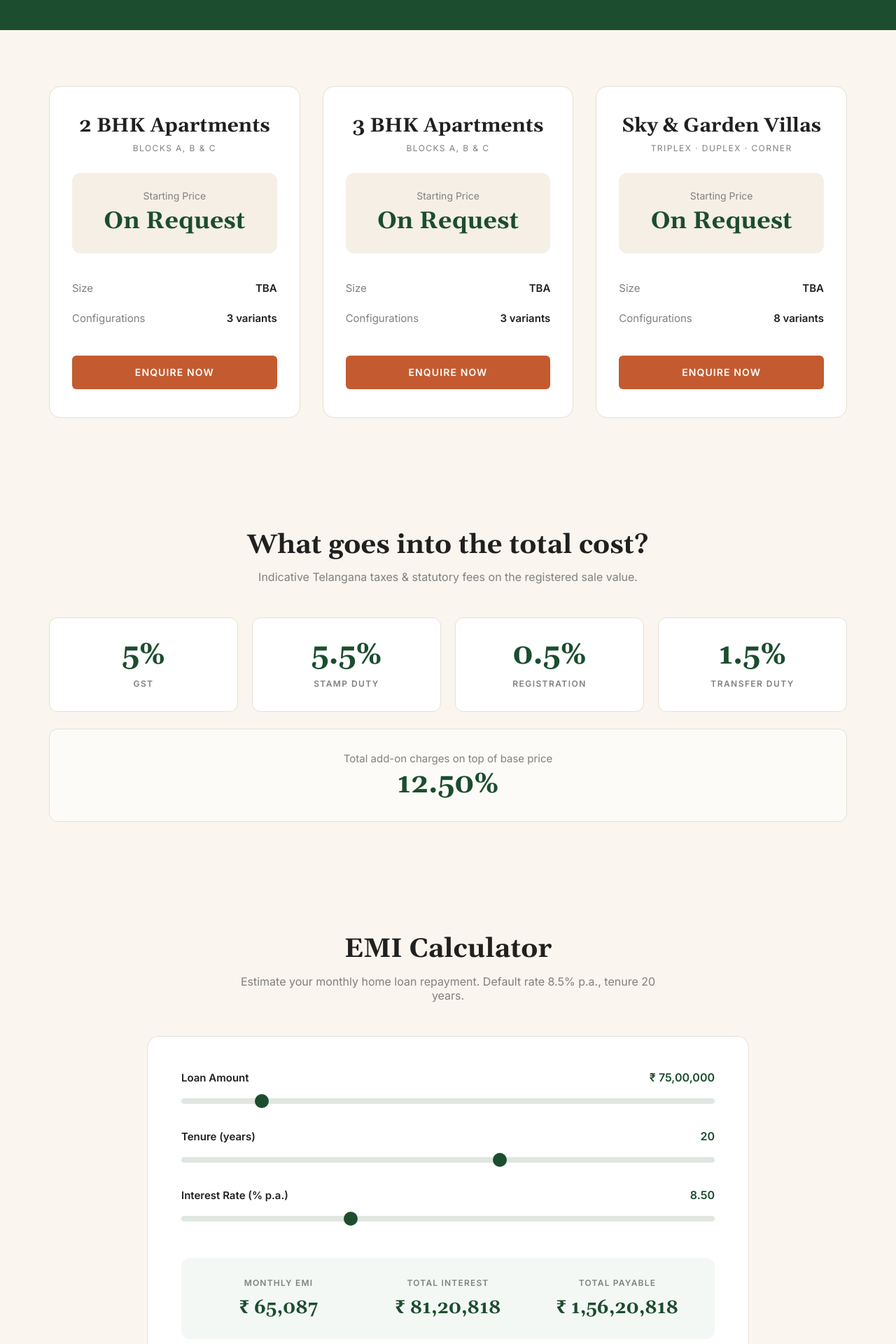
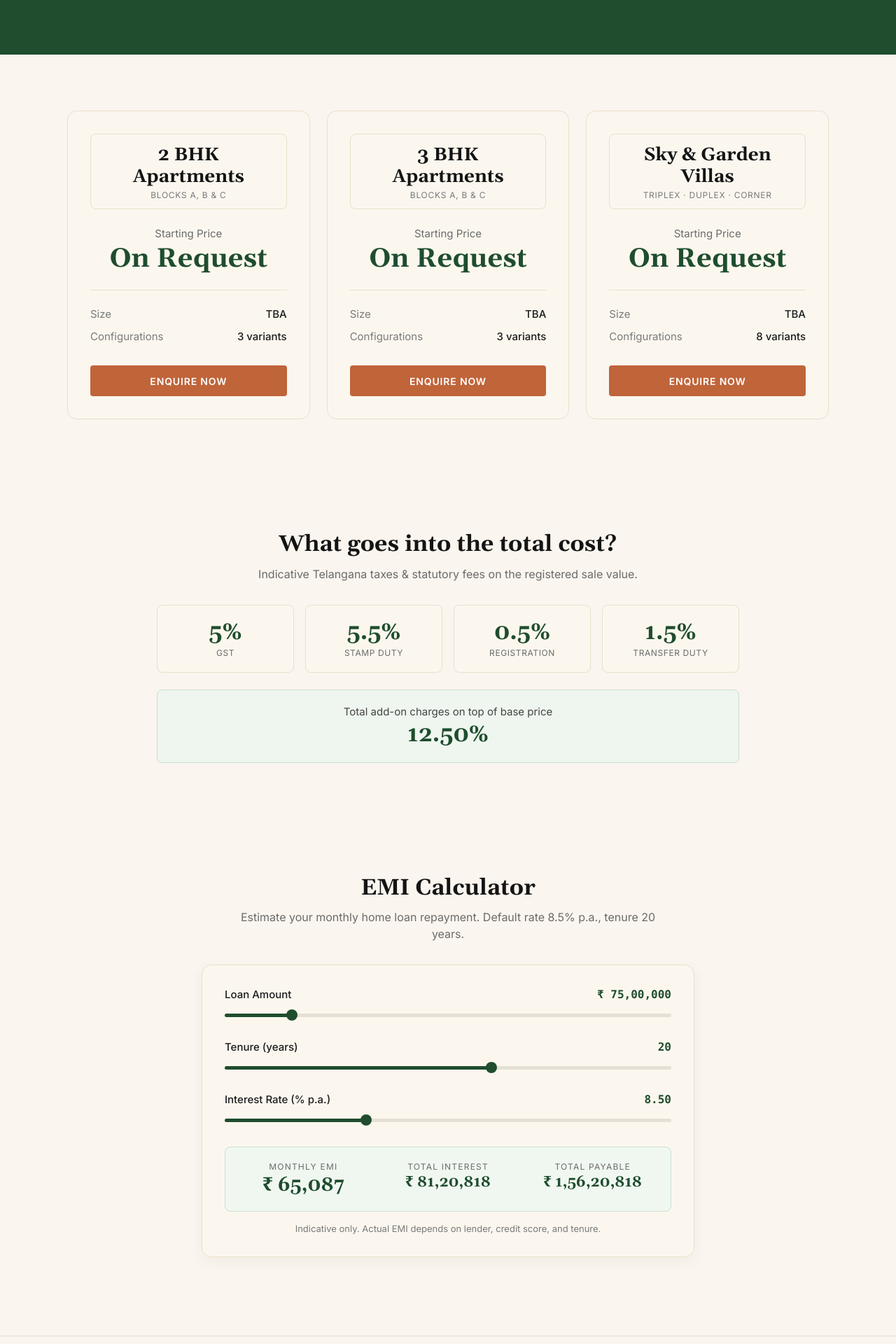
Before and after one commit to PranayDomal/Pragathi-developer, an Angular app: page /price in a window 1280 px wide. Shown: the part 340-2260 px from the top of the page at 70% size. Built offline with nearby package versions, Linux system fonts and the light colour scheme.

Commit message:
Updated price page

```diff
--- a/src/app/price-page/price-page.css
+++ b/src/app/price-page/price-page.css
@@ -1,164 +1,164 @@
-:host {
-  --green-dark: #1b4d2e;
-  --cream: #faf5ee;
-  --cream-card: #f5efe6;
-  --terracotta: #c45b30;
-  --text-dark: #202020;
-  --text-muted: #808080;
-  --border-light: #e6dfd5;
-}
-
 /* ---------- 1. Heading band ---------- */
 .band {
-  padding: 80px 24px 60px;
+  padding: 80px 32px;
   background: var(--green-dark);
   text-align: center;
 }
 
 .eyebrow {
   display: inline-block;
-  font-size: 13px;
-  font-weight: 600;
+  font-size: 12px;
+  font-weight: 500;
   letter-spacing: 0.25em;
   text-transform: uppercase;
-  color: #a8c3b0;
+  color: rgba(250, 245, 238, 0.6);
 }
 
 .band h1 {
-  margin-top: 16px;
+  margin-top: 6px;
   font-family: 'Gelasio', Georgia, serif;
   font-weight: 700;
-  font-size: 48px;
+  font-size: 50px;
   line-height: 1.15;
-  color: #ffffff;
+  color: var(--cream);
 }
 
 .band p {
   max-width: 660px;
-  margin: 16px auto 0;
-  font-size: 17px;
-  line-height: 1.5;
-  color: #d2e0d6;
+  margin: 8px auto 0;
+  font-size: 18px;
+  line-height: 1.55;
+  color: rgba(250, 245, 238, 0.88);
 }
 
 .band p strong {
-  color: #ffffff;
+  color: #fff;
   font-weight: 700;
 }
 
 /* ---------- 2. Price cards ---------- */
 .plans {
-  padding: 80px 24px;
+  padding: 80px 32px;
   background: var(--cream);
 }
 
 .plan-grid {
   display: grid;
   grid-template-columns: repeat(3, 1fr);
-  gap: 32px;
-  max-width: 1140px;
+  gap: 24px;
+  max-width: 1088px;
   margin: 0 auto;
 }
 
 .plan {
   display: flex;
   flex-direction: column;
-  padding: 40px 32px;
-  border: 1px solid var(--border-light);
-  border-radius: 16px;
-  background: #ffffff;
-}
-
-.plan-header {
+  padding: 32px;
+  border: 1px solid #eadfca;
+  border-radius: 14px;
+  background: #fbf7ef;
   text-align: center;
 }
 
-.plan h2 {
+.plan:hover {
+  border-color: #5aa377;
+  box-shadow: 0 10px 28px rgba(31, 77, 46, 0.12);
+}
+
+/* Title box with the blocks line under it */
+.plan-head {
+  padding: 14px 16px 12px;
+  border: 1px solid #eadfca;
+  border-radius: 8px;
+}
+
+.plan-head h2 {
   font-family: 'Gelasio', Georgia, serif;
   font-weight: 700;
-  font-size: 28px;
+  font-size: 26px;
   line-height: 1.2;
-  color: var(--text-dark);
+  color: #141414;
 }
 
 .plan-sub {
-  margin-top: 6px;
+  display: block;
+  margin-top: 3px;
   font-size: 12px;
-  letter-spacing: 0.12em;
+  letter-spacing: 0.06em;
   text-transform: uppercase;
-  color: var(--text-muted);
+  color: #7a7a7a;
 }
 
-.price-box {
-  margin: 28px 0;
-  padding: 24px 16px;
-  background: var(--cream-card);
-  border-radius: 12px;
-  text-align: center;
+.from {
+  margin-top: 24px;
+  font-size: 15px;
+  line-height: 1.4;
+  color: #6b6b6b;
 }
 
-.price-lbl {
+.amount {
   display: block;
-  font-size: 14px;
-  color: var(--text-muted);
-}
-
-.price-val {
-  margin-top: 6px;
+  margin-top: 4px;
   font-family: 'Gelasio', Georgia, serif;
   font-weight: 700;
-  font-size: 34px;
+  font-size: 38px;
+  line-height: 1.2;
   color: var(--green-dark);
 }
 
 .plan-rows {
-  margin: 0 0 32px 0;
+  margin: 20px 0 0;
+  padding-top: 18px;
+  border-top: 1px solid #eadfca;
 }
 
 .plan-row {
   display: flex;
-  align-items: center;
+  align-items: baseline;
   justify-content: space-between;
-  padding: 12px 0;
+  gap: 16px;
+  padding: 5px 0;
 }
 
 dt {
   margin: 0;
   font-size: 15px;
-  color: var(--text-muted);
+  line-height: 1.45;
+  color: #7a7a7a;
 }
 
 dd {
   margin: 0;
   font-size: 15px;
-  font-weight: 600;
-  color: var(--text-dark);
+  font-weight: 500;
+  line-height: 1.45;
+  text-align: right;
+  color: #1c1c1c;
 }
 
 .enq {
-  width: 100%;
-  height: 48px;
-  margin-top: auto;
+  height: 44px;
+  margin-top: 26px;
   border: none;
-  border-radius: 6px;
+  border-radius: 4px;
   background: var(--terracotta);
-  color: #ffffff;
+  color: #fff;
   font-family: inherit;
   font-size: 14px;
   font-weight: 700;
-  letter-spacing: 0.08em;
+  letter-spacing: 0.06em;
   text-transform: uppercase;
   cursor: pointer;
   transition: background-color 0.2s ease;
 }
 
 .enq:hover {
-  background: #a84c26;
+  background: #a9532d;
 }
 
 /* ---------- 3. Taxes and fees ---------- */
 .costs {
-  padding: 80px 24px;
+  padding: 80px 32px;
   background: var(--cream);
   text-align: center;
 }
@@ -167,189 +167,225 @@ dd {
 .emi h2 {
   font-family: 'Gelasio', Georgia, serif;
   font-weight: 700;
-  font-size: 38px;
+  font-size: 32px;
   line-height: 1.2;
-  color: var(--text-dark);
+  color: #141414;
 }
 
 .sub {
   max-width: 640px;
-  margin: 12px auto 0;
+  margin: 10px auto 0;
   font-size: 16px;
-  color: var(--text-muted);
+  line-height: 1.5;
+  color: #6b6b6b;
 }
 
 .taxes {
   display: grid;
   grid-template-columns: repeat(4, 1fr);
-  gap: 20px;
-  max-width: 1140px;
-  margin: 48px auto 0;
+  gap: 16px;
+  max-width: 832px;
+  margin: 32px auto 0;
 }
 
 .tax {
-  padding: 32px 16px;
-  border: 1px solid var(--border-light);
-  border-radius: 12px;
-  background: #ffffff;
+  padding: 20px 16px;
+  border: 1px solid #eadfca;
+  border-radius: 8px;
+  background: #fbf7ef;
 }
 
 .pct {
   display: block;
   font-family: 'Gelasio', Georgia, serif;
   font-weight: 700;
-  font-size: 42px;
-  line-height: 1;
+  font-size: 32px;
+  line-height: 1.2;
   color: var(--green-dark);
 }
 
 .name {
   display: block;
-  margin-top: 12px;
+  margin-top: 2px;
   font-size: 12px;
-  font-weight: 600;
-  letter-spacing: 0.12em;
+  letter-spacing: 0.05em;
   text-transform: uppercase;
-  color: var(--text-muted);
+  color: #6b6b6b;
 }
 
+/* Total: a light mint box, text centred, number underneath */
 .total {
-  max-width: 1140px;
+  max-width: 832px;
   margin: 24px auto 0;
-  padding: 32px;
-  border: 1px solid var(--border-light);
-  border-radius: 12px;
-  background: #fdfbf7;
+  padding: 20px;
+  border: 1px solid #c9e0cd;
+  border-radius: 8px;
+  background: #eef6ef;
   text-align: center;
 }
 
-.total-lbl {
+.total span {
   display: block;
   font-size: 15px;
-  color: var(--text-muted);
+  line-height: 1.5;
+  color: #444;
 }
 
-.total-pct {
+.total strong {
   display: block;
-  margin-top: 8px;
+  margin-top: 2px;
   font-family: 'Gelasio', Georgia, serif;
   font-weight: 700;
-  font-size: 40px;
-  line-height: 1;
+  font-size: 32px;
+  line-height: 1.2;
   color: var(--green-dark);
 }
 
 /* ---------- 4. EMI calculator ---------- */
 .emi {
-  padding: 80px 24px 120px;
+  padding: 80px 32px 112px;
   background: var(--cream);
   text-align: center;
 }
 
 .calc {
-  max-width: 860px;
-  margin: 48px auto 0;
-  padding: 48px;
-  border: 1px solid var(--border-light);
-  border-radius: 16px;
-  background: #ffffff;
+  max-width: 704px;
+  margin: 32px auto 0;
+  padding: 32px;
+  border: 1px solid #eadfca;
+  border-radius: 14px;
+  background: #fbf7ef;
+  box-shadow: 0 6px 20px rgba(70, 50, 20, 0.05);
   text-align: left;
 }
 
-.sliders {
-  display: flex;
-  flex-direction: column;
-  gap: 32px;
+.slider + .slider {
+  margin-top: 28px;
 }
 
-.field-head {
+/* Label on the left, current value on the right */
+.top {
   display: flex;
+  align-items: baseline;
   justify-content: space-between;
-  align-items: center;
+  gap: 16px;
   margin-bottom: 12px;
 }
 
-label {
+.top label {
   font-size: 15px;
-  font-weight: 600;
-  color: var(--text-dark);
+  font-weight: 500;
+  color: #1c1c1c;
 }
 
-.val-display {
+.val {
+  font-family: ui-monospace, SFMono-Regular, Menlo, Consolas, monospace;
   font-size: 16px;
   font-weight: 700;
   color: var(--green-dark);
 }
 
-/* Custom Range Slider */
-input[type="range"] {
+/* Sliders: green filled part up to the round handle, light grey after it */
+input[type='range'] {
+  --thumb: 16px;
+  --track: linear-gradient(
+    to right,
+    var(--green-dark) calc(var(--pos, 0) * (100% - var(--thumb)) + var(--thumb) / 2),
+    #e4e0d6 0
+  );
+
+  display: block;
+  width: 100%;
+  height: var(--thumb);
+  margin: 0;
+  padding: 0;
+  background: transparent;
+  cursor: pointer;
   -webkit-appearance: none;
   appearance: none;
-  width: 100%;
-  height: 8px;
-  border-radius: 4px;
-  background: #e0e7e1;
-  outline: none;
 }
 
-input[type="range"]::-webkit-slider-thumb {
+input[type='range']:focus-visible {
+  outline: 2px solid #1f7a3a;
+  outline-offset: 4px;
+  border-radius: 999px;
+}
+
+input[type='range']::-webkit-slider-runnable-track {
+  height: 5px;
+  border-radius: 999px;
+  background: var(--track);
+}
+
+input[type='range']::-webkit-slider-thumb {
   -webkit-appearance: none;
   appearance: none;
-  width: 20px;
-  height: 20px;
+  width: var(--thumb);
+  height: var(--thumb);
+  margin-top: -5.5px;
+  border: 0;
   border-radius: 50%;
   background: var(--green-dark);
-  cursor: pointer;
-  transition: transform 0.1s ease;
 }
 
-input[type="range"]::-webkit-slider-thumb:hover {
-  transform: scale(1.15);
+input[type='range']::-moz-range-track {
+  height: 5px;
+  border-radius: 999px;
+  background: var(--track);
 }
 
-input[type="range"]::-moz-range-thumb {
-  width: 20px;
-  height: 20px;
-  border: none;
+input[type='range']::-moz-range-thumb {
+  width: var(--thumb);
+  height: var(--thumb);
+  border: 0;
   border-radius: 50%;
   background: var(--green-dark);
-  cursor: pointer;
 }
 
-/* Results Section */
+/* Results: one mint box, three centred columns */
 .results {
   display: grid;
   grid-template-columns: repeat(3, 1fr);
-  gap: 20px;
-  margin-top: 48px;
-  padding: 28px;
-  border-radius: 12px;
-  background: #f4f8f5;
-}
-
-.res {
+  gap: 16px;
+  margin-top: 30px;
+  padding: 20px 16px;
+  border: 1px solid #c9e0cd;
+  border-radius: 8px;
+  background: #f0f7f1;
   text-align: center;
 }
 
-.res .lbl {
+.lbl {
   display: block;
   font-size: 12px;
-  font-weight: 600;
   letter-spacing: 0.1em;
   text-transform: uppercase;
-  color: var(--text-muted);
+  color: #6b6b6b;
 }
 
 .res strong {
   display: block;
-  margin-top: 8px;
+  margin-top: 3px;
   font-family: 'Gelasio', Georgia, serif;
   font-weight: 700;
-  font-size: 26px;
+  font-size: 21px;
+  line-height: 1.2;
   color: var(--green-dark);
 }
 
-/* ---------- Reveal Animation ---------- */
+/* The monthly EMI is the biggest number */
+.res.main strong {
+  font-size: 27px;
+}
+
+.note {
+  margin-top: 16px;
+  text-align: center;
+  font-size: 13px;
+  color: #7a7a7a;
+}
+
+/* ---------- Fade up from below ---------- */
 .reveal {
   opacity: 0;
   transform: translateY(22px);
@@ -363,6 +399,16 @@ input[type="range"]::-moz-range-thumb {
   transform: translateY(0);
 }
 
+/* Cards also change border and shadow on hover (no delay on those) */
+.plan.reveal {
+  transition:
+    opacity 0.8s ease var(--delay, 0s),
+    transform 0.8s ease var(--delay, 0s),
+    border-color 0.25s ease,
+    box-shadow 0.25s ease;
+}
+
+/* One after another; --delay only applies while appearing */
 .eyebrow.visible { --delay: 0.1s; }
 .band h1.visible { --delay: 0.25s; }
 .band p.visible { --delay: 0.4s; }
@@ -381,10 +427,11 @@ input[type="range"]::-moz-range-thumb {
 .emi h2.visible { --delay: 0.1s; }
 .emi .sub.visible { --delay: 0.25s; }
 
-/* ---------- Responsive Styles ---------- */
-@media (max-width: 992px) {
+/* ---------- Smaller screens ---------- */
+@media (max-width: 900px) {
   .plan-grid {
     grid-template-columns: 1fr;
+    max-width: 440px;
   }
 
   .taxes {
@@ -393,21 +440,30 @@ input[type="range"]::-moz-range-thumb {
 
   .results {
     grid-template-columns: 1fr;
-    gap: 24px;
   }
 }
 
 @media (max-width: 600px) {
-  .band h1 {
-    font-size: 34px;
+  .band {
+    padding: 56px 20px;
   }
 
-  .calc {
-    padding: 28px 20px;
+  .band h1 {
+    font-size: 32px;
+  }
+
+  .plans,
+  .costs,
+  .emi {
+    padding: 56px 20px;
   }
 
   .costs h2,
   .emi h2 {
-    font-size: 30px;
+    font-size: 26px;
+  }
+
+  .calc {
+    padding: 24px 20px;
   }
 }
--- a/src/app/price-page/price-page.html
+++ b/src/app/price-page/price-page.html
@@ -1,6 +1,6 @@
 <!-- 1. Green heading band -->
 <section class="band">
-  <span class="eyebrow reveal">PRICING</span>
+  <span class="eyebrow reveal">Pricing</span>
   <h1 class="reveal">Embark on New Life Experiences</h1>
   <p class="reveal">
     Starting <strong>₹ 90 Lakhs*</strong> onwards. Transparent breakdown of taxes and fees below.
@@ -12,15 +12,13 @@
   <div class="plan-grid">
     @for (p of plans; track p.title) {
       <article class="plan reveal">
-        <div class="plan-header">
+        <div class="plan-head">
           <h2>{{ p.title }}</h2>
-          <p class="plan-sub">{{ p.sub }}</p>
+          <span class="plan-sub">{{ p.sub }}</span>
         </div>
 
-        <div class="price-box">
-          <span class="price-lbl">Starting Price</span>
-          <div class="price-val">{{ p.price }}</div>
-        </div>
+        <span class="from">Starting Price</span>
+        <strong class="amount">{{ p.price }}</strong>
 
         <dl class="plan-rows">
           <div class="plan-row">
@@ -33,7 +31,7 @@
           </div>
         </dl>
 
-        <button type="button" class="enq" (click)="openEnquiry()">ENQUIRE NOW</button>
+        <button type="button" class="enq" (click)="openEnquiry()">Enquire Now</button>
       </article>
     }
   </div>
@@ -54,10 +52,8 @@
   </div>
 
   <div class="total reveal">
-    <div class="total-content">
-      <span class="total-lbl">Total add-on charges on top of base price</span>
-      <strong class="total-pct">{{ totalTax }}%</strong>
-    </div>
+    <span>Total add-on charges on top of base price</span>
+    <strong>{{ totalTax }}%</strong>
   </div>
 </section>
 
@@ -69,12 +65,10 @@
   </p>
 
   <div class="calc reveal">
-    <div class="sliders">
-      <!-- Loan Amount Slider -->
-      <div class="field">
-        <div class="field-head">
+    <div class="slider">
+      <div class="top">
         <label for="loan">Loan Amount</label>
-          <span class="val-display">₹ {{ formatLoanDisplay(loan()) }}</span>
+        <span class="val">{{ money(loan()) }}</span>
       </div>
       <input
         id="loan"
@@ -83,15 +77,15 @@
         max="50000000"
         step="100000"
         [value]="loan()"
+        [style.--pos]="loanPos()"
         (input)="onLoan($event)"
       />
     </div>
 
-      <!-- Tenure Slider -->
-      <div class="field">
-        <div class="field-head">
+    <div class="slider">
+      <div class="top">
         <label for="years">Tenure (years)</label>
-          <span class="val-display">{{ years() }}</span>
+        <span class="val">{{ years() }}</span>
       </div>
       <input
         id="years"
@@ -100,42 +94,45 @@
         max="30"
         step="1"
         [value]="years()"
+        [style.--pos]="yearsPos()"
         (input)="onYears($event)"
       />
     </div>
 
-      <!-- Interest Rate Slider -->
-      <div class="field">
-        <div class="field-head">
+    <div class="slider">
+      <div class="top">
         <label for="rate">Interest Rate (% p.a.)</label>
-          <span class="val-display">{{ rate().toFixed(2) }}</span>
+        <span class="val">{{ rate().toFixed(2) }}</span>
       </div>
       <input
         id="rate"
         type="range"
         min="6"
         max="14"
-          step="0.05"
+        step="0.1"
         [value]="rate()"
+        [style.--pos]="ratePos()"
         (input)="onRate($event)"
       />
     </div>
+
+    <div class="results">
+      <div class="res main">
+        <span class="lbl">Monthly EMI</span>
+        <strong>{{ money(emi()) }}</strong>
+      </div>
+      <div class="res">
+        <span class="lbl">Total Interest</span>
+        <strong>{{ money(totalInterest()) }}</strong>
+      </div>
+      <div class="res">
+        <span class="lbl">Total Payable</span>
+        <strong>{{ money(totalPayable()) }}</strong>
+      </div>
     </div>
 
-    <!-- Results Box -->
-    <div class="results">
-      <div class="res">
-        <span class="lbl">MONTHLY EMI</span>
-        <strong>{{ show(emi()) }}</strong>
-      </div>
-      <div class="res">
-        <span class="lbl">TOTAL INTEREST</span>
-        <strong>{{ show(totalInterest()) }}</strong>
-      </div>
-      <div class="res">
-        <span class="lbl">TOTAL PAYABLE</span>
-        <strong>{{ show(totalPayable()) }}</strong>
-      </div>
-    </div>
+    <p class="note">
+      Indicative only. Actual EMI depends on lender, credit score, and tenure.
+    </p>
   </div>
 </section>
--- a/src/app/price-page/price-page.ts
+++ b/src/app/price-page/price-page.ts
@@ -11,32 +11,44 @@ import { ModalState } from '../enquiry-modal/modal-state';
 
 @Component({
   selector: 'app-price-page',
-  standalone: true,
   imports: [],
   templateUrl: './price-page.html',
   styleUrl: './price-page.css',
 })
 export class PricePage implements AfterViewInit, OnDestroy {
   plans = [
-    { title: '2 BHK Apartments', sub: 'BLOCKS A, B & C', price: 'On Request', size: 'TBA', variants: '3 variants' },
-    { title: '3 BHK Apartments', sub: 'BLOCKS A, B & C', price: 'On Request', size: 'TBA', variants: '3 variants' },
-    { title: 'Sky & Garden Villas', sub: 'TRIPLEX · DUPLEX · CORNER', price: 'On Request', size: 'TBA', variants: '8 variants' },
+    { title: '2 BHK Apartments', sub: 'Blocks A, B & C', price: 'On Request', size: 'TBA', variants: '3 variants' },
+    { title: '3 BHK Apartments', sub: 'Blocks A, B & C', price: 'On Request', size: 'TBA', variants: '3 variants' },
+    { title: 'Sky & Garden Villas', sub: 'Triplex · Duplex · Corner', price: 'On Request', size: 'TBA', variants: '8 variants' },
   ];
 
   taxes = [
     { value: 5, name: 'GST' },
-    { value: 5.5, name: 'STAMP DUTY' },
-    { value: 0.5, name: 'REGISTRATION' },
-    { value: 1.5, name: 'TRANSFER DUTY' },
+    { value: 5.5, name: 'Stamp Duty' },
+    { value: 0.5, name: 'Registration' },
+    { value: 1.5, name: 'Transfer Duty' },
   ];
 
+  // 5 + 5.5 + 0.5 + 1.5 = 12.50
   totalTax = this.taxes.reduce((sum, t) => sum + t.value, 0).toFixed(2);
 
-  // ---------- EMI calculator ----------
-  // Initial default values matching the original screenshot
-  loan = signal(7500000); // Default ₹ 75,00,000
-  years = signal(20);      // Default 20 years
-  rate = signal(8.5);      // Default 8.5%
+  // ---------- EMI calculator (sliders) ----------
+  // These ends must match the min / max written on the sliders in price-page.html
+  private readonly loanMin = 500000; // ₹ 5,00,000
+  private readonly loanMax = 50000000; // ₹ 5,00,00,000
+  private readonly yearsMin = 5;
+  private readonly yearsMax = 30;
+  private readonly rateMin = 6;
+  private readonly rateMax = 14;
+
+  loan = signal(7500000); // ₹ 75,00,000
+  years = signal(20);
+  rate = signal(8.5);
+
+  // How far along each slider is (0 to 1); the CSS uses it to colour the filled part
+  loanPos = computed(() => (this.loan() - this.loanMin) / (this.loanMax - this.loanMin));
+  yearsPos = computed(() => (this.years() - this.yearsMin) / (this.yearsMax - this.yearsMin));
+  ratePos = computed(() => (this.rate() - this.rateMin) / (this.rateMax - this.rateMin));
 
   private inr = new Intl.NumberFormat('en-IN', { maximumFractionDigits: 0 });
 
@@ -45,43 +57,28 @@ export class PricePage implements AfterViewInit, OnDestroy {
     const p = this.loan();
     const n = this.years() * 12;
     const r = this.rate() / 1200;
-    if (!(p > 0) || !(n > 0) || !(r >= 0)) return null;
-    if (r === 0) return p / n;
     const f = Math.pow(1 + r, n);
     return (p * r * f) / (f - 1);
   });
 
-  totalPayable = computed(() => {
-    const e = this.emi();
-    return e === null ? null : e * this.years() * 12;
-  });
+  totalPayable = computed(() => this.emi() * this.years() * 12);
+  totalInterest = computed(() => this.totalPayable() - this.loan());
 
-  totalInterest = computed(() => {
-    const t = this.totalPayable();
-    return t === null ? null : t - this.loan();
-  });
-
-  show(value: number | null) {
-    return value === null ? '₹ —' : '₹ ' + this.inr.format(Math.round(value));
-  }
-
-  formatLoanDisplay(val: number): string {
-    return this.inr.format(val);
+  // 7500000 -> "₹ 75,00,000"
+  money(value: number) {
+    return '₹ ' + this.inr.format(Math.round(value));
   }
 
   onLoan(event: Event) {
-    const input = event.target as HTMLInputElement;
-    this.loan.set(Number(input.value));
+    this.loan.set(Number((event.target as HTMLInputElement).value));
   }
 
   onYears(event: Event) {
-    const input = event.target as HTMLInputElement;
-    this.years.set(Number(input.value));
+    this.years.set(Number((event.target as HTMLInputElement).value));
   }
 
   onRate(event: Event) {
-    const input = event.target as HTMLInputElement;
-    this.rate.set(Number(input.value));
+    this.rate.set(Number((event.target as HTMLInputElement).value));
   }
 
   // ---------- Enquire Now pop-up ----------
@@ -95,6 +92,8 @@ export class PricePage implements AfterViewInit, OnDestroy {
   // ---------- Fade up from below ----------
   private host: ElementRef<HTMLElement> = inject(ElementRef);
   private items: HTMLElement[] = [];
+
+  // Height of the sticky header; content under it counts as hidden
   private readonly headerHeight = 110;
 
   ngAfterViewInit() {
@@ -109,6 +108,7 @@ export class PricePage implements AfterViewInit, OnDestroy {
     window.removeEventListener('resize', this.updateReveal);
   }
 
+  // Shows a block when at least 25% of it is visible below the header
   private updateReveal = () => {
     const viewportHeight = window.innerHeight;
     this.items.forEach((el) => {
```
Lines whose indentation alone changed are shown as unchanged.
